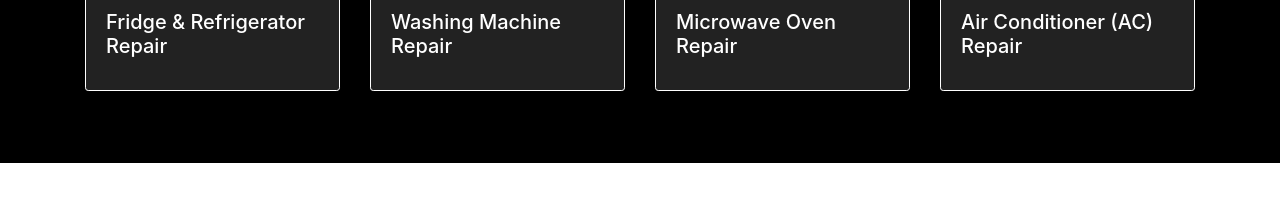
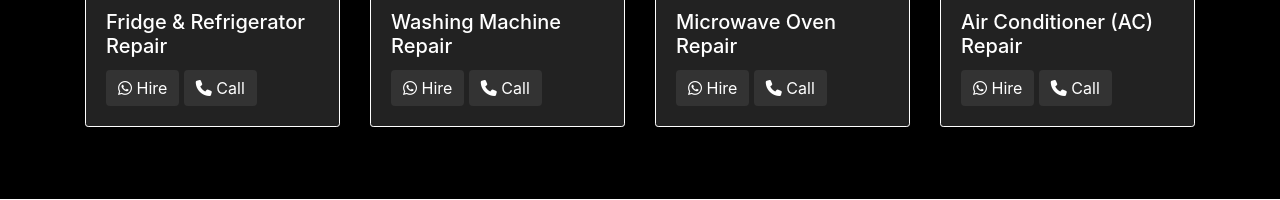
Before and after one commit to softwaresmaster/ksrefrigerators, a plain HTML site: page index.html in a window 1280 px wide. Shown: the part 1086-1286 px from the top of the page. Drawn offline with nearby package versions, Linux system fonts and the light colour scheme.

Commit message:
update buttons

```diff
--- a/index.html
+++ b/index.html
@@ -390,6 +390,12 @@
                     <img src="https://alehsanmt.com/appliance/appliance_icons/fridge.jpg" class="card-img-top" alt="Fridge & Refrigerator Repair">
                     <div class="card-body">
                         <h5 class="card-title">Fridge & Refrigerator Repair</h5>
+                        <a class="btn btn-custom" href="https://wa.me/+917799309275" target="_blank" class="whatsapp-button">
+                            <i class="fab fa-whatsapp text-white"></i> Hire
+                        </a>
+                        <a href="tel:+917799309275" class="btn btn-custom">
+                            <i class="fas fa-phone text-white"></i> Call
+                        </a>
                     </div>
                 </div>
             </div>
@@ -398,6 +404,12 @@
                     <img src="https://alehsanmt.com/appliance/appliance_icons/wm.jpg" class="card-img-top" alt="Washing Machine Repair">
                     <div class="card-body">
                         <h5 class="card-title">Washing Machine Repair</h5>
+                        <a class="btn btn-custom" href="https://wa.me/+917799309275" target="_blank" class="whatsapp-button">
+                            <i class="fab fa-whatsapp text-white"></i> Hire
+                        </a>
+                        <a href="tel:+917799309275" class="btn btn-custom">
+                            <i class="fas fa-phone text-white"></i> Call
+                        </a>
                     </div>
                 </div>
             </div>
@@ -406,6 +418,12 @@
                     <img src="https://alehsanmt.com/appliance/appliance_icons/oven-01.jpg" class="card-img-top" alt="Oven Repair">
                     <div class="card-body">
                         <h5 class="card-title">Microwave Oven Repair</h5>
+                        <a class="btn btn-custom" href="https://wa.me/+917799309275" target="_blank" class="whatsapp-button">
+                            <i class="fab fa-whatsapp text-white"></i> Hire
+                        </a>
+                        <a href="tel:+917799309275" class="btn btn-custom">
+                            <i class="fas fa-phone text-white"></i> Call
+                        </a>
                     </div>
                 </div>
             </div>
@@ -414,6 +432,12 @@
                     <img src="https://alehsanmt.com/appliance/appliance_icons/ac-01.jpg" class="card-img-top" alt="AC Repair">
                     <div class="card-body">
                         <h5 class="card-title">Air Conditioner (AC) Repair</h5>
+                        <a class="btn btn-custom" href="https://wa.me/+917799309275" target="_blank" class="whatsapp-button">
+                            <i class="fab fa-whatsapp text-white"></i> Hire
+                        </a>
+                        <a href="tel:+917799309275" class="btn btn-custom">
+                            <i class="fas fa-phone text-white"></i> Call
+                        </a>
                     </div>
                 </div>
             </div>
```
